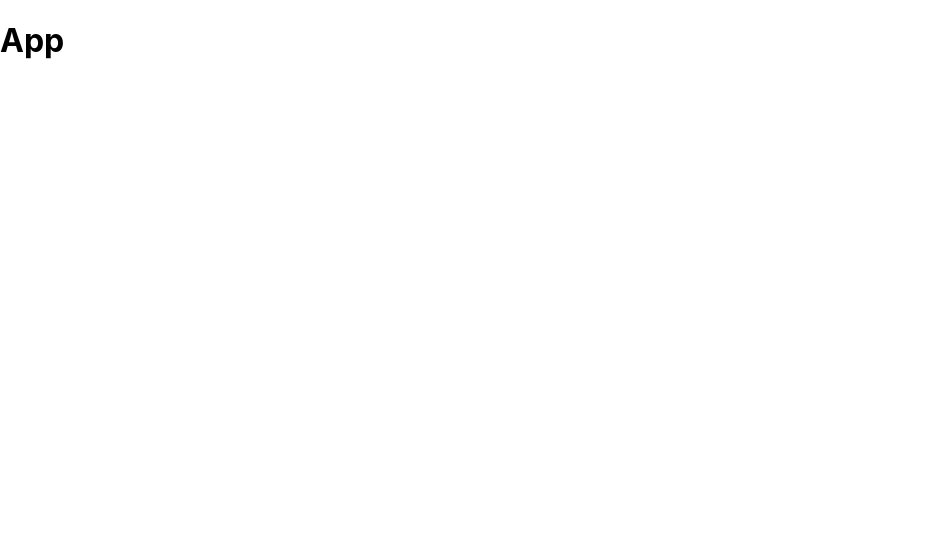
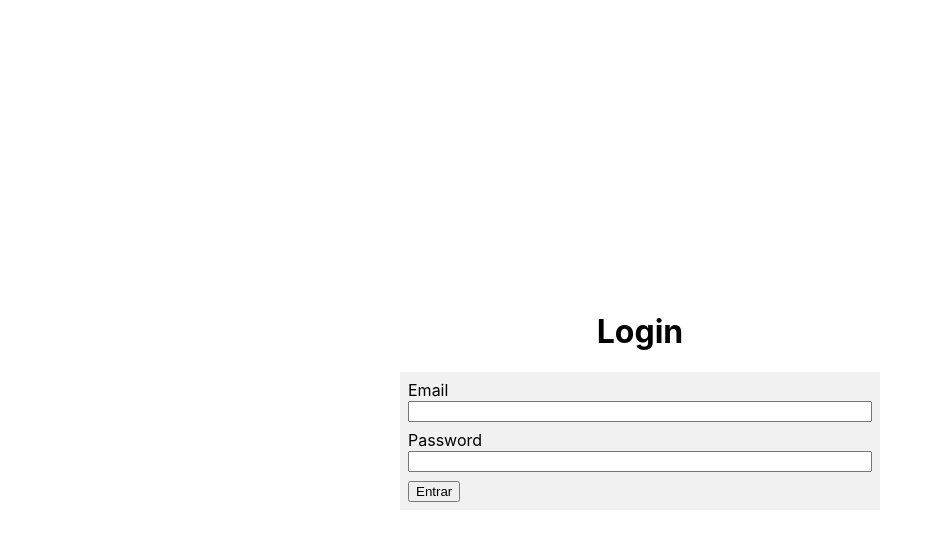
Before and after one commit to JansenDF/REACT-my-login, a React (Create React App) app: page / in a window 1280 px wide. Shown: the top 548 px of the page, without its empty margins (0-943 px from the left). Built offline with nearby package versions, Linux system fonts and the light colour scheme.

Commit message:
PageLogin form created

```diff
--- a/src/App.jsx
+++ b/src/App.jsx
@@ -1,7 +1,8 @@
+import { LoginPage } from "./LoginPage";
 
 function App() {
   return (
-    <h1>App</h1>
+    <LoginPage />
   );
 }
 
--- /dev/null
+++ b/src/LoginPage/index.jsx
@@ -0,0 +1,33 @@
+import React, {useState} from 'react'
+
+import './style.css'
+
+export const LoginPage = () => {
+
+    const [ email, setEmail ] = useState("")
+    const [ password, setPassword ] = useState("")
+
+    const handleSubmit = (e) => {
+        e.preventDefault();
+
+        console.log('submit', email, password)
+    }
+    return (
+        <div id="login">
+            <h1 className="title">Login</h1>
+            <form action="" className="form">
+                <div className="field">
+                    <label htmlFor="email">Email</label>
+                    <input type="email" name="email" id="email" value={email} onChange={(e) => setEmail(e.currentTarget.value)}/>
+                </div>
+                <div className="field">
+                    <label htmlFor="password">Password</label>
+                    <input type="password" name="password" id="password" value={password} onChange={(e) => setPassword(e.currentTarget.value)}/>
+                </div>
+                <div className="actions">
+                    <button type="submit" onClick={handleSubmit}>Entrar</button>
+                </div>
+            </form>
+        </div>
+    )
+}
--- /dev/null
+++ b/src/LoginPage/style.css
@@ -0,0 +1,32 @@
+#login {
+    display: flex;
+    flex-direction: column;
+    align-items: center;
+    justify-content: center;
+    min-height: 100vh;
+    padding: 0 2rem;
+}
+
+#login .form {
+    background-color: #f1f1f1;
+    width: 100%;
+    max-width: 480px;
+    padding: 0.5rem;
+}
+
+#login .field {
+    padding-bottom: 0.5rem;
+}
+#login .field label {
+    display: block;
+
+}
+
+#login .field input {
+    width: 100%;
+}
+
+#login #actions {
+    text-align: center;
+    margin-top: 1rem;
+}
--- a/src/index.css
+++ b/src/index.css
@@ -1,3 +1,12 @@
+html {
+  box-sizing: border-box;
+}
+*,
+*:before,
+*:after {
+  box-sizing: inherit;
+}
+
 body {
   margin: 0;
   font-family: -apple-system, BlinkMacSystemFont, 'Segoe UI', 'Roboto', 'Oxygen',
```
Also changed, not shown: src/HomePage/index.jsx (added, +7 -0 lines).
